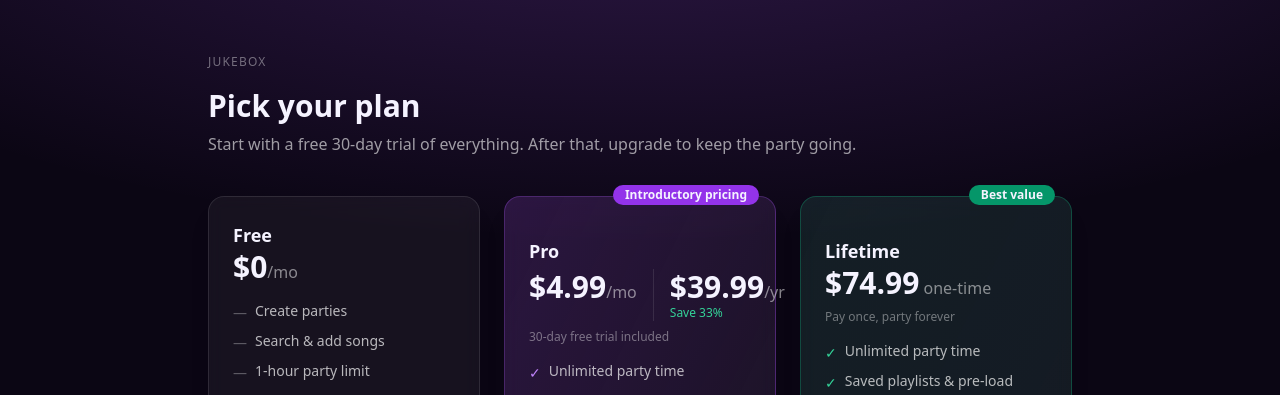
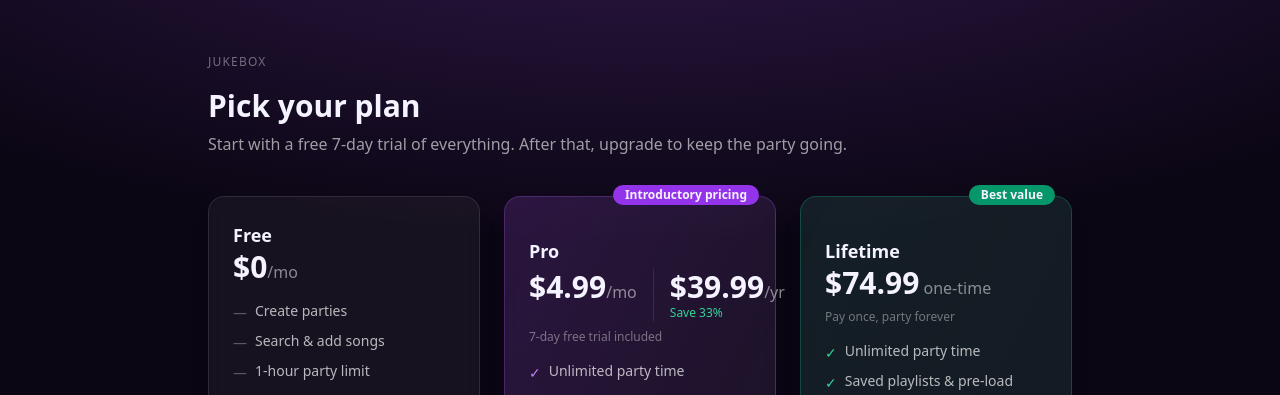
Before and after one commit to smckay79/jukebox, a Next.js app: page /pricing in a window 1280 px wide. Shown: the top 395 px of the page. Built offline with nearby package versions, Linux system fonts and the light colour scheme; no server answers.

Commit message:
Reduce trial from 30 days to 7 days
Update TRIAL_DURATION_MS and all UI copy referencing the trial length.
Free tier keeps the 1-hour party limit; trial still gets full Pro
features for the 7-day window.

https://claude.ai/code/session_015SLiyJrJSJ9hb59ddctgJH

```diff
--- a/src/app/page.tsx
+++ b/src/app/page.tsx
@@ -50,7 +50,7 @@ export default async function Home() {
           <h2 className="mb-2 text-xl font-semibold">Start a party</h2>
           <p className="mb-4 text-sm text-white/60">
             You&apos;ll get a private code to share and admin controls to skip
-            or remove tracks. Sign in for a free 30-day Pro trial.
+            or remove tracks. Sign in for a free 7-day Pro trial.
           </p>
           <CreatePartyForm />
         </div>
--- a/src/components/PricingCards.tsx
+++ b/src/components/PricingCards.tsx
@@ -103,7 +103,7 @@ export default function PricingCards() {
       </div>
       <h1 className="mb-2 text-3xl font-bold">Pick your plan</h1>
       <p className="mb-10 text-white/60">
-        Start with a free 30-day trial of everything. After that, upgrade to
+        Start with a free 7-day trial of everything. After that, upgrade to
         keep the party going.
       </p>
 
@@ -169,7 +169,7 @@ export default function PricingCards() {
               </div>
             </div>
             <p className="mt-2 text-xs text-white/40">
-              30-day free trial included
+              7-day free trial included
             </p>
           </div>
           <ul className="space-y-2 text-sm text-white/70">
@@ -255,7 +255,7 @@ export default function PricingCards() {
                 </button>
               </div>
               <p className="text-center text-[11px] text-white/40">
-                Includes 30-day free trial · cancel anytime
+                Includes 7-day free trial · cancel anytime
               </p>
             </div>
           )}
--- a/src/lib/subscription.ts
+++ b/src/lib/subscription.ts
@@ -1,6 +1,6 @@
 import type { SubscriptionInfo, SubscriptionTier, User } from "./types";
 
-export const TRIAL_DURATION_MS = 30 * 24 * 60 * 60 * 1000; // 30 days
+export const TRIAL_DURATION_MS = 7 * 24 * 60 * 60 * 1000; // 7 days
 const FREE_PARTY_LIMIT_MS = 60 * 60 * 1000; // 1 hour
 
 const OWNER_EMAILS = new Set(
```
